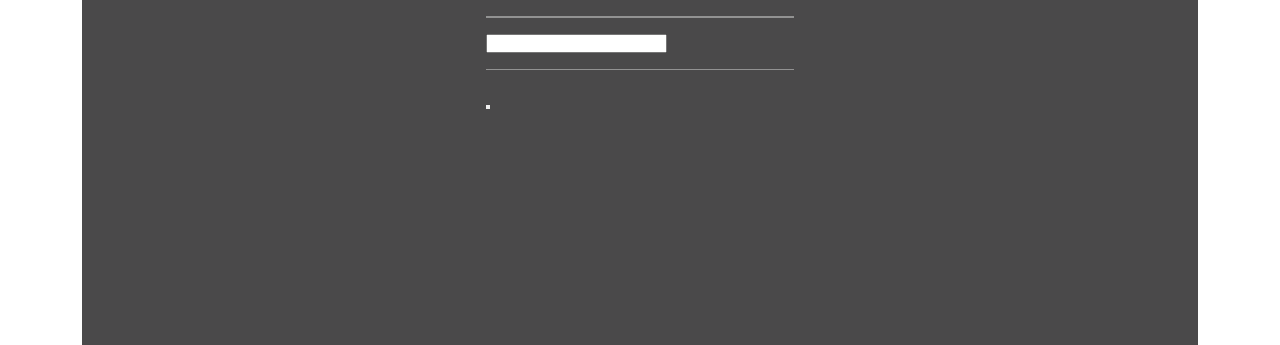
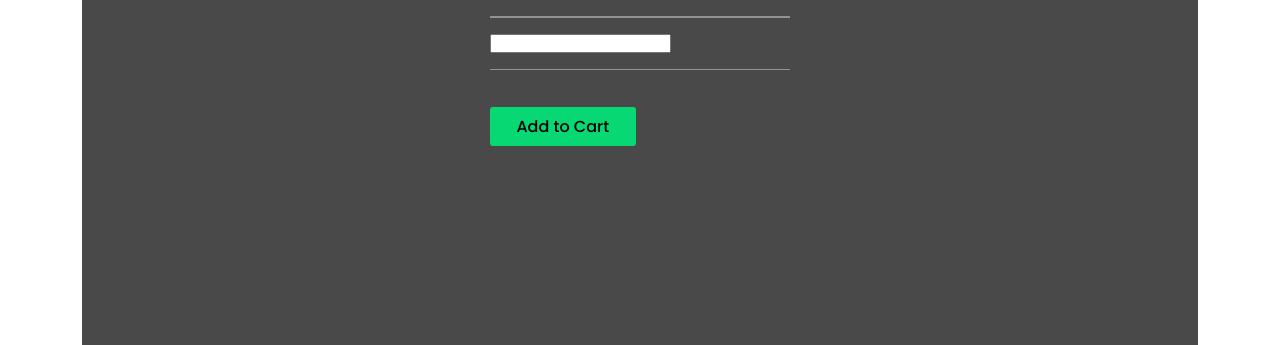
Before and after one commit to supersheeppro/school-project-3, a PHP site: page /review_pagina_1.php in a window 1280 px wide. Shown: the part 89-434 px from the top of the page. Run offline with PHP 8.4, Linux system fonts and the light colour scheme.

Commit message:
laatste dingentjes

```diff
--- a/css/style.css
+++ b/css/style.css
@@ -231,14 +231,14 @@
   text-shadow: 0 0.6rem 0.6rem rgba(0, 0, 0, 0.4);
 }
 
-section svg {
+.gamesslidesection svg {
   height: 1.3rem;
   width: auto;
   cursor: pointer;
-  fill: gray
+  color: gray;
 }
 
-section svg:hover {
+.gamesslidesection svg:hover {
   fill: var(--btn2-color);
 }
 
@@ -947,6 +947,7 @@
   justify-content: center;
 }
 
+
 @media (prefers-color-scheme: light) {
   body {
     background-color: var(--text-color);
--- a/index.php
+++ b/index.php
@@ -71,7 +71,7 @@
           <h1>Featured Products</h1>
         </div>
 
-      <section>
+      <section class="gamesslidesection">
         <div class="product-list">
           <svg xmlns="http://www.w3.org/2000/svg" viewBox="0 0 320 512"><!--!Font Awesome Free 6.7.1 by @fontawesome - https://fontawesome.com License - https://fontawesome.com/license/free Copyright 2024 Fonticons, Inc.--><path d="M41.4 233.4c-12.5 12.5-12.5 32.8 0 45.3l160 160c12.5 12.5 32.8 12.5 45.3 0s12.5-32.8 0-45.3L109.3 256 246.6 118.6c12.5-12.5 12.5-32.8 0-45.3s-32.8-12.5-45.3 0l-160 160z"/></svg>
             <div class="product">
--- a/review_pagina_1.php
+++ b/review_pagina_1.php
@@ -124,7 +124,11 @@
                 }
             ?>
             <div>
-                <button></button>
+                <div class="box-cart">
+                    <a href="#" class="button-cart">
+                        <p>Add to Cart</p>
+                    </a>
+                </div>
                 <svg></svg>
             </div>
         </div>
```
